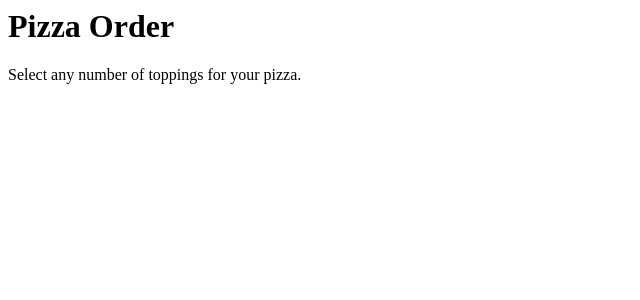
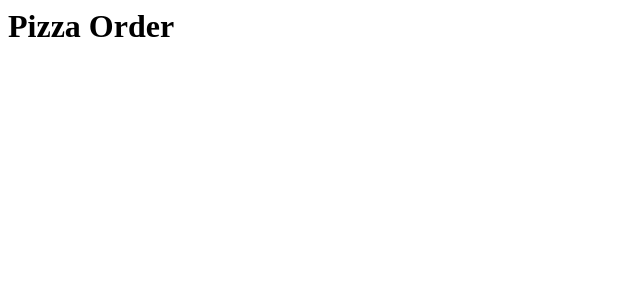
Before and after one commit to Naeuvaseh/coda-angular-practice, an Angular app: page / in a window 1280 px wide. Shown: the top 300 px of the page, without its empty margins (0-640 px from the left). Built offline with nearby package versions, Linux system fonts and the light colour scheme.

Commit message:
3 files modified, 3 deleted

```diff
--- a/src/app/app.component.html
+++ b/src/app/app.component.html
@@ -1,2 +1 @@
 <h1>Pizza Order</h1>
-<coda-order></coda-order>
--- a/src/app/app.module.ts
+++ b/src/app/app.module.ts
@@ -3,11 +3,10 @@ import { BrowserModule } from '@angular/platform-browser';
 import { FormsModule } from '@angular/forms';
 
 import { AppComponent } from './app.component';
-import { OrderComponent } from './order/order.component';
 
 @NgModule({
   imports:      [ BrowserModule, FormsModule ],
-  declarations: [ AppComponent, OrderComponent ],
+  declarations: [ AppComponent ],
   bootstrap:    [ AppComponent ]
 })
 export class AppModule { }
--- a/src/app/order/order.component.html
+++ /dev/null
@@ -1 +0,0 @@
-<p>Select any number of toppings for your pizza.</p>
--- a/src/app/order/order.component.ts
+++ /dev/null
@@ -1,15 +0,0 @@
-import { Component, OnInit } from '@angular/core';
-
-@Component({
-  selector: 'coda-order',
-  templateUrl: './order.component.html',
-  styleUrls: ['./order.component.css']
-})
-export class OrderComponent implements OnInit {
-
-  constructor() { }
-
-  ngOnInit() {
-  }
-
-}
```
Also changed, not shown: src/app/app.component.ts (+24 -4 lines), src/app/order/order.component.css (deleted).
